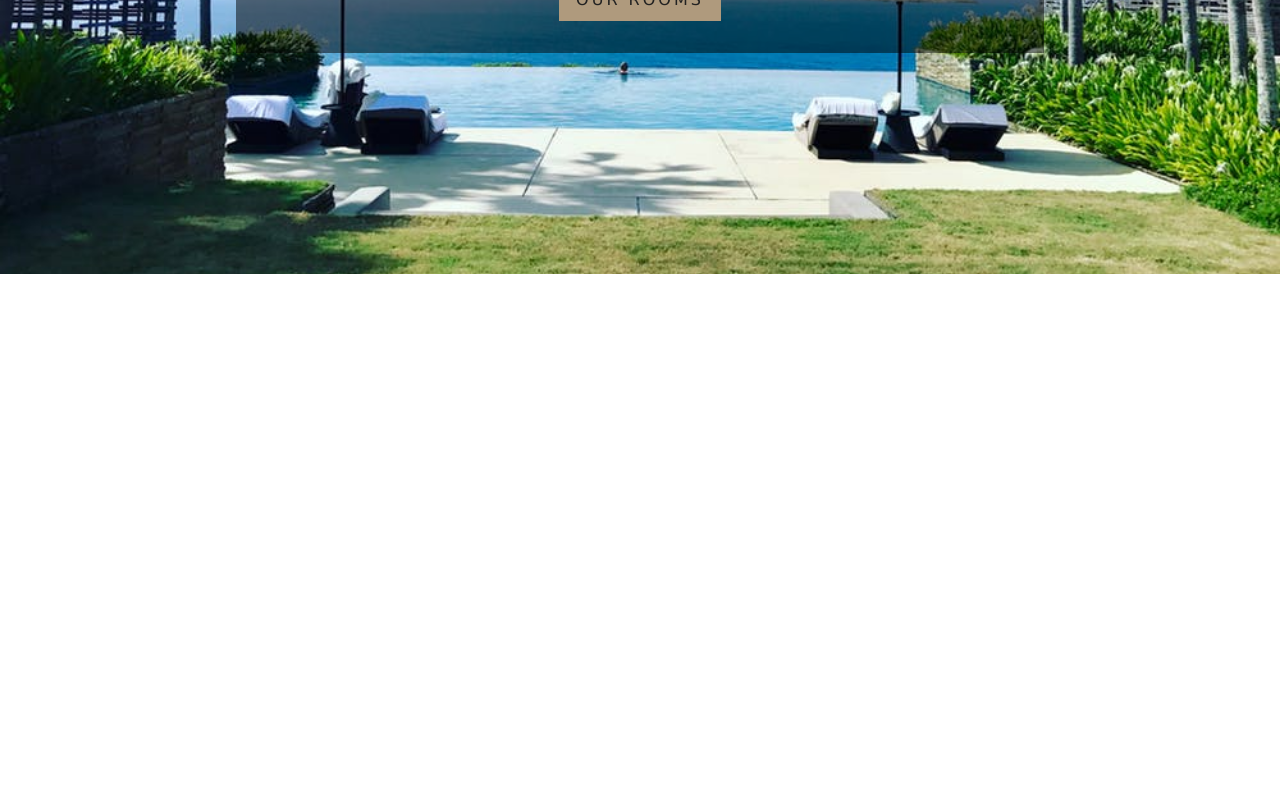
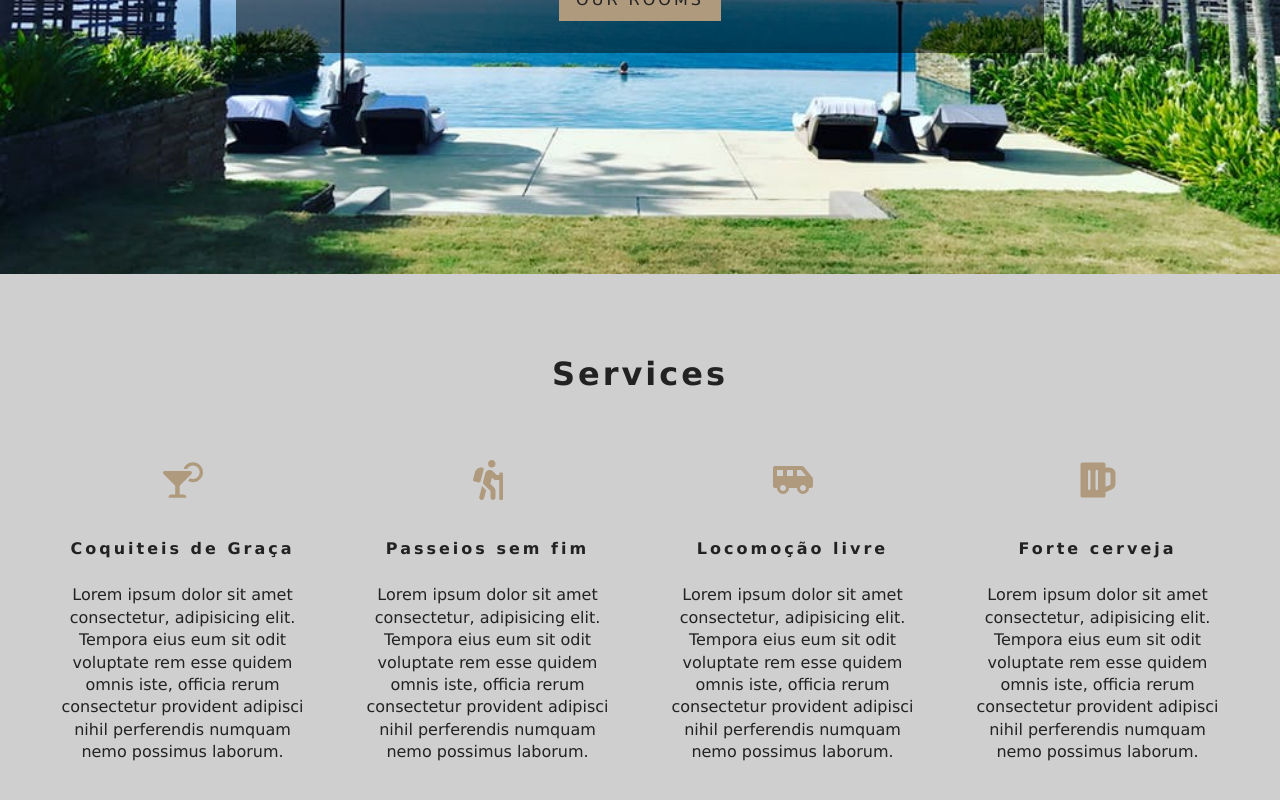
Before and after one commit to diiegoburiti/ComeHome, a React (Create React App) app: page / in a window 1280 px wide. Shown: the part 526-1326 px from the top of the page. Before the commit the page ends 800 px from the top, so only its background shows below. Built offline with nearby package versions, Linux system fonts and the light colour scheme.

Commit message:
services tab

```diff
--- /dev/null
+++ b/src/components/Services.js
@@ -0,0 +1,51 @@
+import React, { Component } from "react";
+import Title from "./Title";
+import { FaCocktail, FaHiking, FaShuttleVan, FaBeer } from "react-icons/fa";
+export default class Services extends Component {
+  state = {
+    services: [
+      {
+        icon: <FaCocktail />,
+        title: "Coquiteis de Graça",
+        info:
+          "Lorem ipsum dolor sit amet consectetur, adipisicing elit. Tempora eius eum sit odit voluptate rem esse quidem omnis iste, officia rerum consectetur provident adipisci nihil perferendis numquam nemo possimus laborum.",
+      },
+      {
+        icon: <FaHiking />,
+        title: "Passeios sem fim",
+        info:
+          "Lorem ipsum dolor sit amet consectetur, adipisicing elit. Tempora eius eum sit odit voluptate rem esse quidem omnis iste, officia rerum consectetur provident adipisci nihil perferendis numquam nemo possimus laborum.",
+      },
+      {
+        icon: <FaShuttleVan />,
+        title: "Locomoção livre",
+        info:
+          "Lorem ipsum dolor sit amet consectetur, adipisicing elit. Tempora eius eum sit odit voluptate rem esse quidem omnis iste, officia rerum consectetur provident adipisci nihil perferendis numquam nemo possimus laborum.",
+      },
+      {
+        icon: <FaBeer />,
+        title: "Forte cerveja",
+        info:
+          "Lorem ipsum dolor sit amet consectetur, adipisicing elit. Tempora eius eum sit odit voluptate rem esse quidem omnis iste, officia rerum consectetur provident adipisci nihil perferendis numquam nemo possimus laborum.",
+      },
+    ],
+  };
+  render() {
+    return (
+      <section className="services">
+        <Title title="services"></Title>
+        <div className="services-center">
+          {this.state.services.map((item, index) => {
+            return (
+              <article key={index} className="service">
+                <span>{item.icon}</span>
+                <h6>{item.title}</h6>
+                <p>{item.info}</p>
+              </article>
+            );
+          })}
+        </div>
+      </section>
+    );
+  }
+}
--- /dev/null
+++ b/src/components/Title.js
@@ -0,0 +1,9 @@
+import React from "react";
+
+export default function Title({ title }) {
+  return (
+    <div className="section-title">
+      <h4>{title}</h4>
+    </div>
+  );
+}
--- a/src/pages/Home.js
+++ b/src/pages/Home.js
@@ -2,8 +2,11 @@
 import Hero from "../components/Hero";
 import Banner from "../components/Banner";
 import { Link } from "react-router-dom";
+import Services from "../components/Services";
 export default function Home() {
   return (
+    //<> pode ser usado pra substituir o termo : React.Fragment
+    <>
       <Hero>
         <Banner title="luxurios rooms" subtitle="deluxe room staring at R$500">
           <Link to="/rooms" className="btn-primary">
@@ -11,5 +14,7 @@
           </Link>
         </Banner>
       </Hero>
+      <Services />
+    </>
   );
 }
```
Lines whose indentation alone changed are shown as unchanged.
